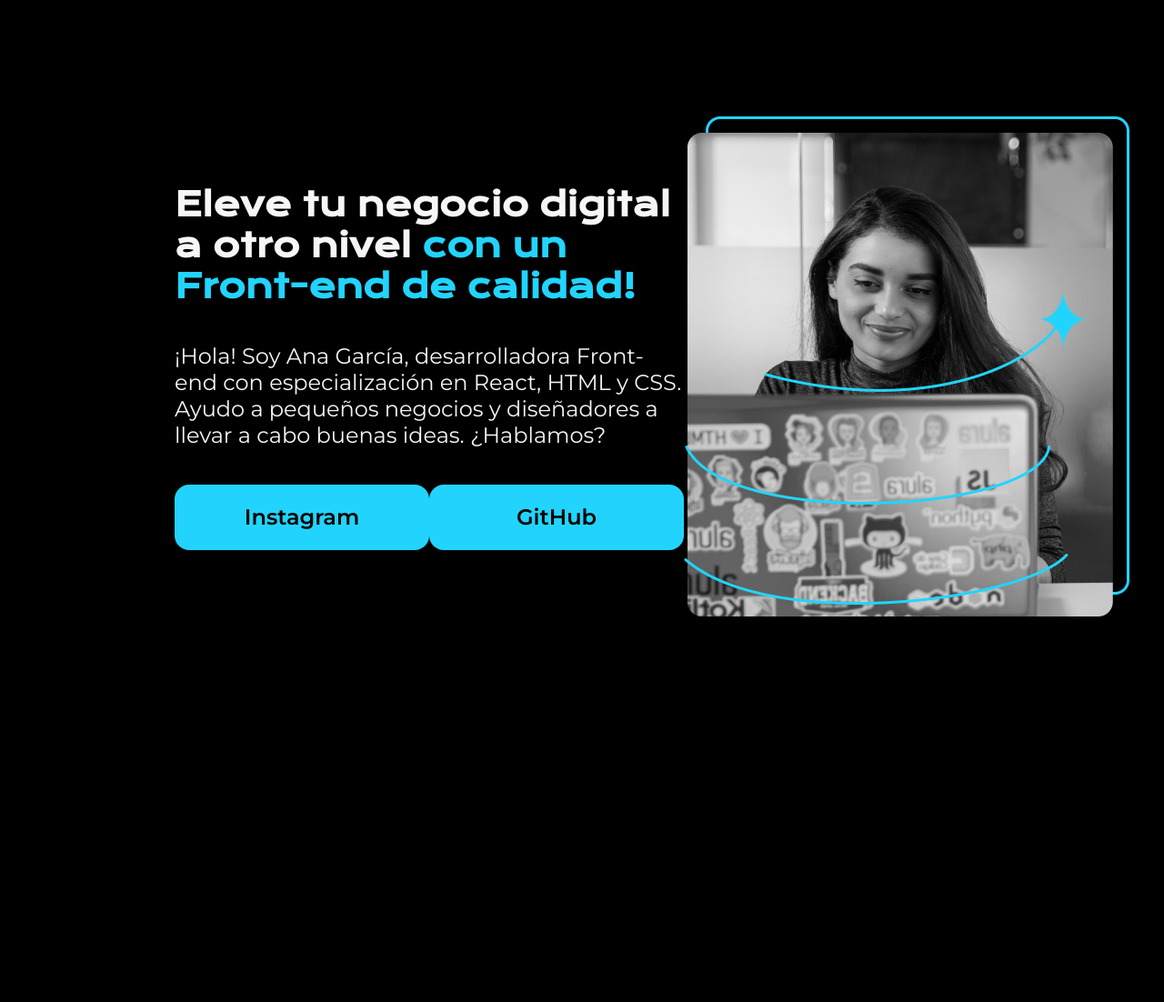
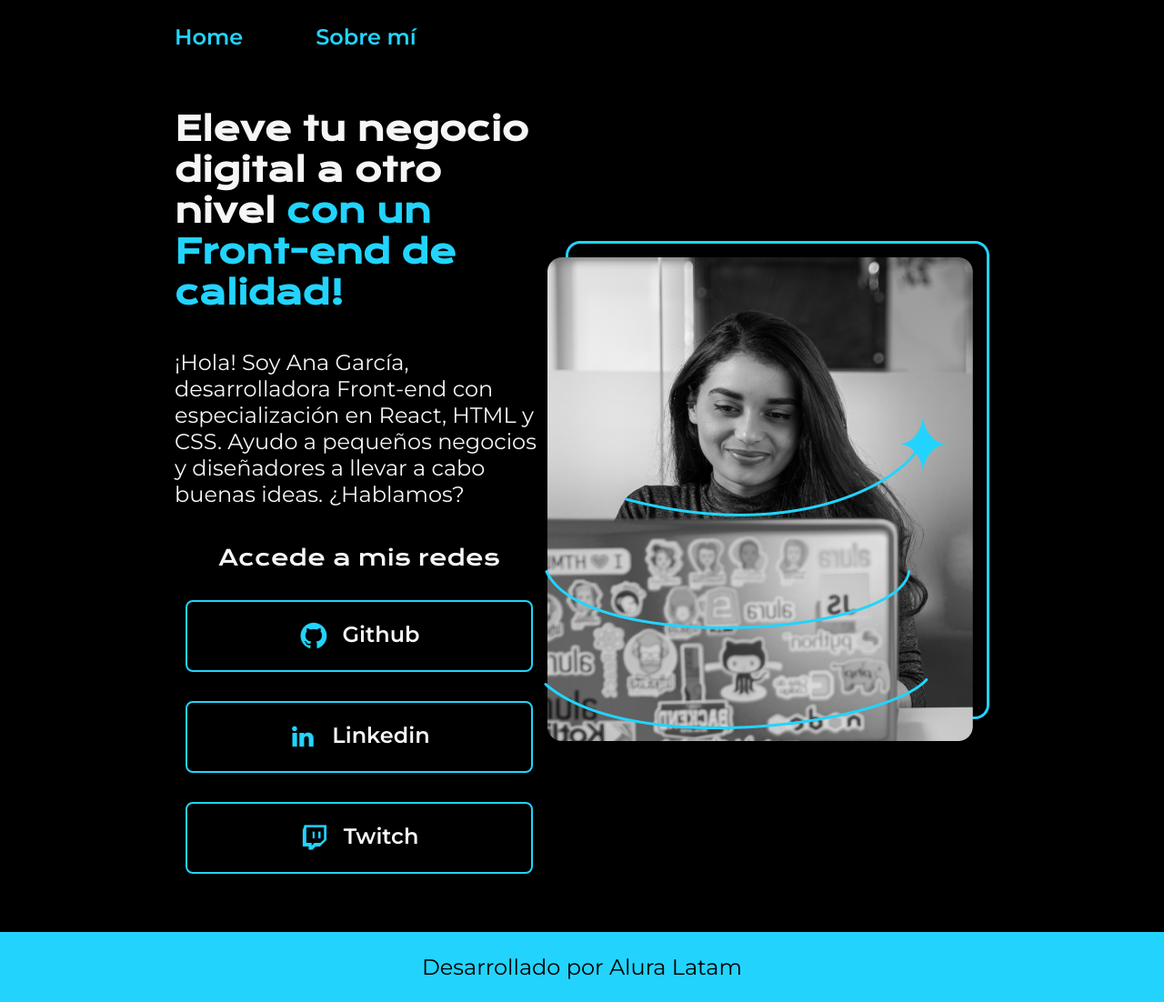
Before and after one commit to KateClysm/Oracle-Next-Education-Principiante-en-Programacion, a plain HTML site: page html_css/index.html in a window 1280 px wide. Shown: the whole page at 91% size. Before the commit the page ends 928 px from the top, so only its background shows below. Drawn offline with nearby package versions, Linux system fonts and the light colour scheme.

Commit message:
Actualización de estilos y página about

```diff
--- a/html_css/index.html
+++ b/html_css/index.html
@@ -5,11 +5,16 @@
     <meta http-equiv="X-UA-Compatible" content="IE=edge">
     <meta name="viewport" content="width=device-width, initial-scale=1.0">
     <title>Portafolio</title>
-    <link rel="stylesheet" href="style.css">
+    <link rel="stylesheet" href="styles/style.css">
 
 </head>
 <body>
-    <header></header>
+    <header class="header">
+        <nav class="header__menu">
+            <a class="header__menu__link" href="index.html">Home</a>
+            <a class="header__menu__link" href="about.html">Sobre mí</a>
+        </nav>
+    </header>
     <main class="presentacion">
         <section class="presentacion__contenido">
             <h1 class="presentacion__contenido__titulo">
@@ -23,13 +28,26 @@
 
                 </p>
                 <div class="presentacion__enlaces">
-                    <a class="presentacion__enlaces__link" href="https://instagram.com/">Instagram</a>
-                    <a class="presentacion__enlaces__link" href="https://github.com/">GitHub</a>
+                    <h2 class="presentacion__enlaces__subtitulo">Accede a mis redes</h2>
+                    <a class="presentacion__enlaces__link" href="https://github.com/">
+                        <img src="./assets/github.png">
+                        Github
+                    </a>
+                    <a class="presentacion__enlaces__link" href="https://linkedin.com/in/">
+                        <img src="./assets/linkedin.png">
+                        Linkedin
+                    </a>
+                    <a class="presentacion__enlaces__link" href="https://twitch.tv/">
+                        <img src="./assets/twitch.png">
+                        Twitch
+                    </a>
                 </div>
 
         </section>
-            <img src="Imagem.png" alt="Foto de Ana García desarrolando un proyecto">
+            <img src="./assets/Imagen.png" alt="Foto de Ana García desarrolando un proyecto">
     </main>
-    <footer></footer>
+    <footer class="footer">
+        <p>Desarrollado por Alura Latam</p>
+    </footer>
 </body>
 </html>
--- a/html_css/style.css
+++ /dev/null
@@ -1,61 +0,0 @@
-@import url('https://fonts.googleapis.com/css2?family=Krona+One&family=Montserrat:wght@400;600&display=swap');
-
-
-* {
-    padding: 0;
-    margin:0;
-}
-
-body{
-    height: 100vh;
-    box-sizing: border-box;
-    background-color: #000000;
-    color: #F6F6F6;
-}
-
-
-.titulo-destaque {
-    color: #22D4FD; ;
-}
-
-.presentacion {
-    margin: 10% 15%;
-    display: flex;
-    align-items: center;
-    justify-content: space-between;
-}
-
-.presentacion__contenido{
-    width: 615px;
-    display: flex;
-    flex-direction: column;
-    gap: 40px;
-}
-
-.presentacion__contenido__titulo{
-    font-size: 36px;
-    font-family: 'Krona One', sans-serif;
-}
-
-.presentacion__contenido__texto{
-    font-size: 24px;
-    font-family: 'Montserrat', sans-serif;
-}
-
-.presentacion__enlaces{
-    display: flex;
-    justify-content: space-between;
-}
-
-.presentacion__enlaces__link{
-    background-color: #22D4FD;
-    width: 280px;
-    text-align: center;
-    border-radius: 16px;
-    font-size: 24px;
-    font-weight: 600;
-    padding: 21.5px 0;
-    text-decoration: none;
-    color: #000000;
-    font-family: 'Montserrat', sans-serif;
-}
--- /dev/null
+++ b/html_css/styles/style.css
@@ -0,0 +1,114 @@
+@import url('https://fonts.googleapis.com/css2?family=Krona+One&family=Montserrat:wght@400;600&display=swap');
+
+
+:root {
+    --color-primario: #000000;
+    --color-secundario: #F6F6F6;
+    --color-terciario: #22D4FD;
+    --color-hover: #272727;
+
+    --fuente-krona: 'Krona One', sans-serif;
+    --fuente-montserrat: 'Montserrat', sans-serif;
+}
+
+* {
+    padding: 0;
+    margin:0;
+}
+
+body{
+    box-sizing: border-box;
+    background-color: var(--color-primario);
+    color: var(--color-secundario);
+}
+
+.header{
+    padding: 2% 0% 0% 15%;
+}
+
+.header__menu{
+    display: flex;
+    gap: 80px;
+}
+.header__menu__link{
+    font-family: var(--fuente-montserrat);
+    font-size: 24px;
+    font-weight: 600;
+    color: var(--color-terciario);
+    text-decoration: none;
+
+}
+
+
+
+.presentacion {
+    padding: 5% 15%;
+    display: flex;
+    align-items: center;
+    justify-content: space-between;
+}
+
+.presentacion__contenido{
+    width: 615px;
+    display: flex;
+    flex-direction: column;
+    gap: 40px;
+}
+
+
+.presentacion__contenido__titulo{
+    font-size: 36px;
+    font-family: var(--fuente-krona);
+}
+
+.titulo-destaque {
+    color: var(--color-terciario); ;
+}
+
+.presentacion__contenido__texto{
+    font-size: 24px;
+    font-family: var(--fuente-montserrat);
+}
+
+.presentacion__enlaces{
+    display: flex;
+    flex-direction: column;
+    justify-content: space-between;
+    align-items: center;
+    gap: 32px;
+}
+
+.presentacion__enlaces__subtitulo{
+    font-family: var(--fuente-krona);
+    font-weight: 400;
+    font-size: 24px;
+}
+.presentacion__enlaces__link{
+      display: flex;
+      justify-content: center;
+      gap: 16px;
+      border: 2px solid var(--color-terciario);
+      width: 378px;
+      text-align: center;
+      border-radius: 8px;
+      font-size: 24px;
+      font-weight: 600;
+      padding: 21.5px 0;
+      text-decoration: none;
+      color: var(--color-secundario);
+      font-family: var(--fuente-montserrat);
+}
+
+.presentacion__enlaces__link:hover{
+    background-color: var(--color-hover);
+}
+
+.footer{
+    color:var(--color-primario);
+    background-color: var(--color-terciario);
+    padding: 24px;
+    text-align: center;
+    font-family: var(--fuente-montserrat);
+    font-size: 24px;
+    font-weight: 400;
+}
```
Also changed, not shown: html_css/about.html (added, +42 -0 lines), html_css/assets/Imagen.png (renamed from html_css/Imagem.png), html_css/assets/github.png (added), html_css/assets/instagram.png (added), html_css/assets/linkedin.png (added), html_css/assets/twitch.png (added), html_css/assets/twitter-novo.png (added), html_css/assets/twitter.png (added), 1 other file.
